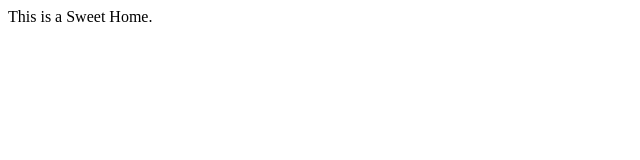
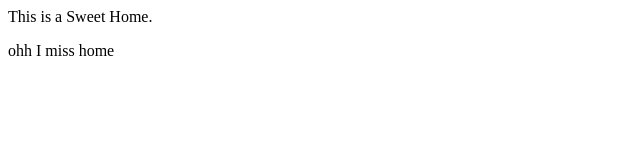
Before and after one commit to jainanuprekshaa/localrepo, a plain HTML site: page index.html in a window 1280 px wide. Shown: the full height of the page, 0-640 px from the left. Drawn offline with Linux system fonts and the light colour scheme.

Commit message:
feature 1 added

```diff
--- a/index.html
+++ b/index.html
@@ -1 +1,2 @@
 <p>This is a Sweet Home.</p>
+<p>ohh I miss home</p>
```
